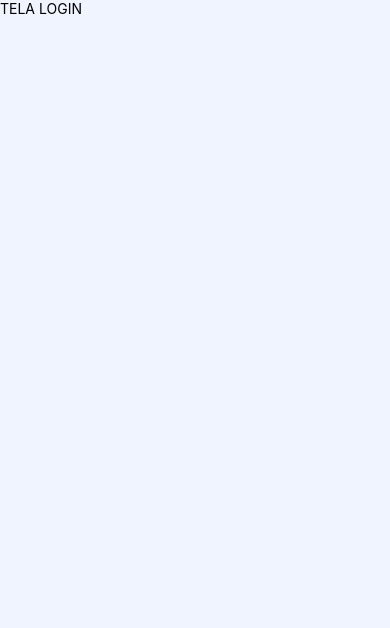
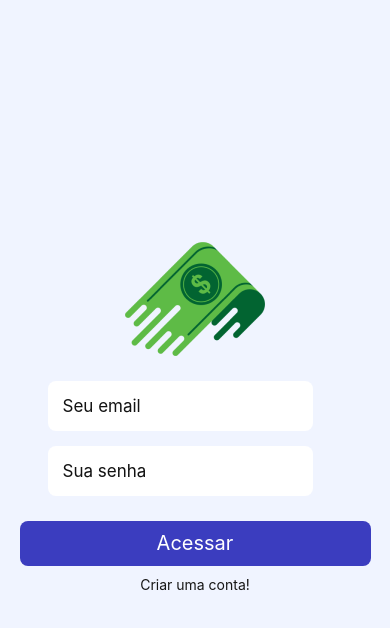
Before and after one commit to nicholasveras/AppFinan-asPessoais, a React Native app: screen /SignIn in a window 390 px wide. Shown: the top 628 px of the page. Built offline with nearby package versions, Linux system fonts and the light colour scheme.

Commit message:
feat: SignIn finished

```diff
--- a/src/pages/SignIn/index.js
+++ b/src/pages/SignIn/index.js
@@ -1,14 +1,48 @@
 import React from "react";
-import {SafeAreaView, Text,} from "react-native"
+import { Platform } from "react-native"
 
-import { Background } from "./styles";
+import { Background, Container, Logo, AreaInput, Input, SubmitButton, SubmitText, LinkText, Link } from "./styles";
+
+import { useNavigation } from "@react-navigation/native"
+
+export default function SignIn(){
+  const navigation = useNavigation();
 
 
-export default function SignIn(){
   return(
 
     <Background>
-      <Text>TELA LOGIN</Text>
+
+      <Container
+        behavior={Platform.OS === 'ios' ? 'padding' : ''}
+        enabled
+      >
+        <Logo
+          source={require('../../assets/Logo.png')}
+        />
+
+        <AreaInput>
+          <Input
+            placeholder="Seu email"
+          />
+        </AreaInput>
+
+        <AreaInput>
+          <Input
+            placeholder="Sua senha"
+          />
+        </AreaInput>
+
+        <SubmitButton activeOpacity={0.8}>
+          <SubmitText>Acessar</SubmitText>
+        </SubmitButton>
+
+        <Link onPress={() => navigation.navigate('SignUp')}>
+          <LinkText>Criar uma conta!</LinkText>
+        </Link>
+
+      </Container>
+
     </Background>
 
   )
--- a/src/pages/SignIn/styles.js
+++ b/src/pages/SignIn/styles.js
@@ -1,6 +1,54 @@
 import styled from "styled-components/native";
 
 export const Background = styled.View`
-  flex:1;
+  flex: 1;
   background-color: #F0F4FF
 `;
+
+export const Container = styled.KeyboardAvoidingView`
+  flex: 1;
+  align-items: center;
+  justify-content: center;
+`;
+
+export const Logo = styled.Image`
+  margin-bottom: 25px;
+`;
+
+export const AreaInput = styled.View`
+  flex-direction: row;
+`;
+
+export const Input = styled.TextInput`
+  background-color: #FFF;
+  width: 90%;
+  font-size: 17px;
+  padding: 15px;
+  border-radius: 8px;
+  color: #121212;
+  margin-bottom: 15px;
+`;
+
+export const SubmitButton = styled.TouchableOpacity`
+  width: 90%;
+  height: 45px;
+  border-radius: 8px;
+  background-color: #3b3dbf;
+  margin-top: 10px;
+  align-items: center;
+  justify-content: center;
+`;
+
+export const SubmitText = styled.Text`
+  font-size: 20px;
+  color: #FFF;
+`;
+
+export const Link = styled.TouchableOpacity`
+  margin-top: 10px;
+  margin-bottom: 10px;
+`;
+
+export const LinkText = styled.Text`
+  color: #171717;
+`;
```
